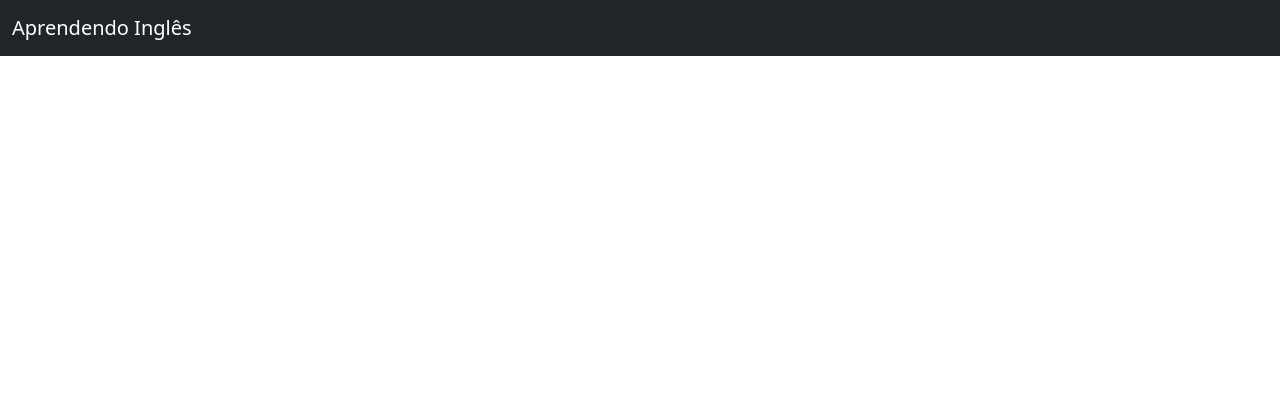
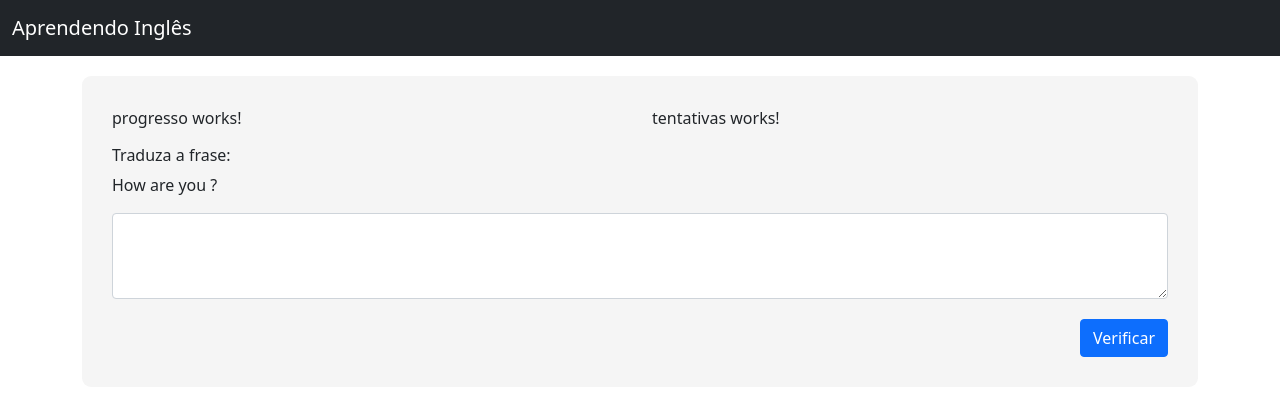
Before and after one commit to rafaelmarcelo08/aprender-ingles, an Angular app: page / in a window 1280 px wide. Shown: the top 396 px of the page. Built offline with nearby package versions, Linux system fonts and the light colour scheme.

Commit message:
Criado o template da aplicacao

```diff
--- a/src/app/app.component.html
+++ b/src/app/app.component.html
@@ -1 +1,5 @@
 <app-topo></app-topo>
+
+<app-painel>
+
+</app-painel>
--- a/src/app/painel/painel.component.css
+++ b/src/app/painel/painel.component.css
@@ -0,0 +1,10 @@
+.jumbotron {
+    background: whitesmoke;
+    margin-top: 20px;
+    border-radius: 9px;
+    padding: 30px;
+}
+
+.button {
+    margin-top: 20px;
+}
--- a/src/app/painel/painel.component.html
+++ b/src/app/painel/painel.component.html
@@ -1,6 +1,32 @@
-<p>Esse é componente painel</p>
+<div class="container">
+    <div class="jumbotron">
+        <div class="row">
+            <div class="col-sm-6">
+                <app-progresso></app-progresso>
+            </div>
+            <div class="col-sm-6">
+                <app-tentativas></app-tentativas>
+            </div>
+        </div>
 
-<app-progresso></app-progresso>
-<app-tentativas></app-tentativas>
+        <div class="row">
+            <div class="col">
+                <h6>Traduza a frase:</h6>
+                <p>How are you ?</p>
 
-<button class="btn btn-primary">Teste</button>
+                <div class="form-group">
+                    <textarea class="form-control" rows="3"></textarea>
+                </div>
+            </div>
+        </div>
+
+        <div class="row">
+            <div class="col">
+                <div class="d-flex justify-content-end button">
+                    <button type="button" class="btn btn-primary">Verificar</button>
+                </div>
+            </div>
+        </div>
+
+    </div>
+</div>
```
